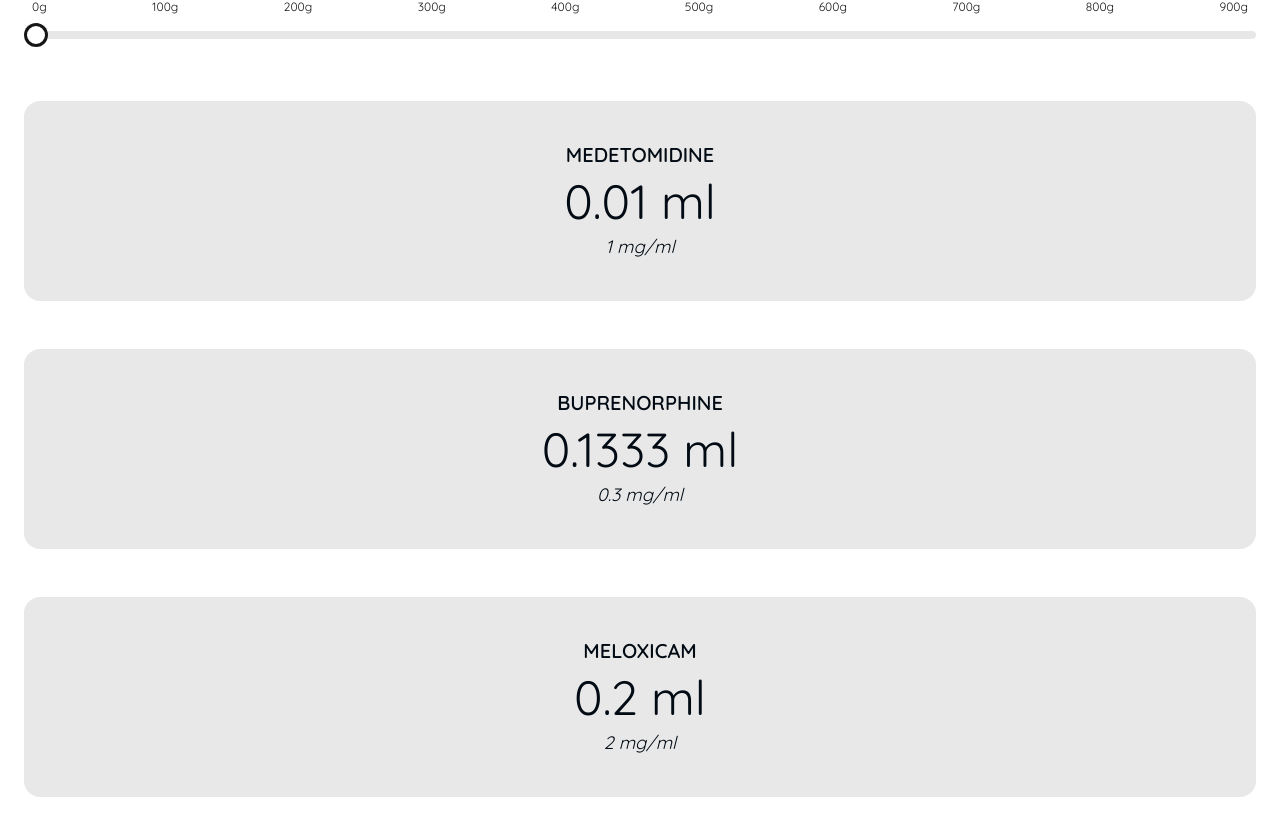
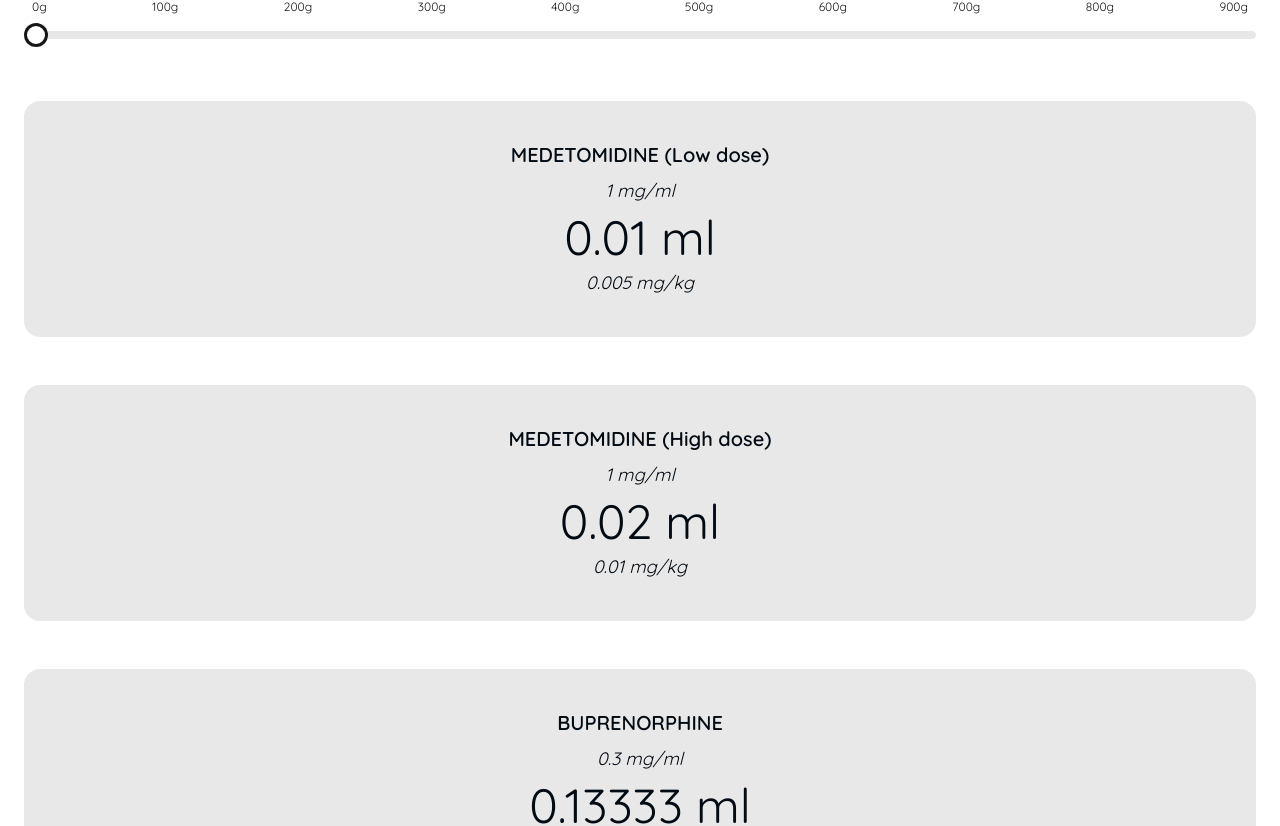
Before and after one commit to robinedmunds/vet-calc, a Next.js app: page /cat/castration in a window 1280 px wide. Shown: the part 495-1321 px from the top of the page. Built offline with nearby package versions, Linux system fonts and the light colour scheme.

Commit message:
Add high doses. Remove redundant useState

```diff
--- a/src/pages/[animal]/[procedure].tsx
+++ b/src/pages/[animal]/[procedure].tsx
@@ -1,4 +1,4 @@
-import { useState, useEffect } from "react";
+import { useState } from "react";
 import type { GetStaticProps, GetStaticPaths } from "next";
 import { useRouter } from "next/router";
 import Layout from "../layout";
@@ -28,15 +28,11 @@ export const getStaticProps = (async (_) => {
 
 export default function DrugCalc() {
   const router = useRouter();
+  const animal = router.query.animal as AnimalKeys;
+  const procedure = router.query.procedure as ProcedureKeys;
   const [kg, setKg] = useState<number>(2);
   const [grams, setGrams] = useState<number>(0);
-  const [animal, setAnimal] = useState<AnimalKeys>(
-    router.query.animal as AnimalKeys,
-  );
-  const [procedure, setProcedure] = useState<ProcedureKeys>(
-    router.query.procedure as ProcedureKeys,
-  );
-  const [highlight, setHighlight] = useState<DrugKeys | undefined>(undefined);
+  const [highlight, setHighlight] = useState<string | undefined>(undefined);
 
   function genDoses() {
     if (!animal || !procedure) return;
@@ -44,12 +40,12 @@ export default function DrugCalc() {
     const DRUGS = ANIMALS[animal][procedure];
     const arr = [];
     for (const [name, detail] of Object.entries(DRUGS)) {
-      const weightKg = kg + grams / 1000;
+      const twoDoses = detail.mgPerKg.low !== detail.mgPerKg.high;
       const roundedDose = calcDose({
-        weightKg,
+        weightKg: kg + grams / 1000,
         mgPerMl: detail.mgPerMl,
         mgPerKg: detail.mgPerKg.low,
-        decimalPlaces: 4,
+        decimalPlaces: 5,
       });
 
       arr.push(
@@ -63,11 +59,42 @@ export default function DrugCalc() {
           }
         >
           <div className="card-body items-center">
-            <h4 className="card-title">{name.toUpperCase()}</h4>
+            <h4 className="card-title">
+              {name.toUpperCase()}
+              {twoDoses ? " (Low dose)" : undefined}
+            </h4>
+            <em className="text-lg">{detail.mgPerMl} mg/ml</em>
             <div className="text-5xl">{roundedDose} ml</div>
-            <div className="text-lg">
-              <em>{detail.mgPerMl} mg/ml</em>
-            </div>
+            <em className="text-lg">{detail.mgPerKg.low} mg/kg</em>
+          </div>
+        </div>,
+      );
+
+      if (!twoDoses) continue;
+
+      const highDose = calcDose({
+        weightKg: kg + grams / 1000,
+        mgPerMl: detail.mgPerMl,
+        mgPerKg: detail.mgPerKg.high,
+        decimalPlaces: 5,
+      });
+
+      const highKey = name.concat("-high");
+      arr.push(
+        <div
+          key={highKey}
+          className={"card bg-base-200 text-primary-content w-full border-8".concat(
+            highlight === highKey ? " border-secondary" : " border-base-200",
+          )}
+          onClick={(_) =>
+            setHighlight(highlight !== highKey ? highKey : undefined)
+          }
+        >
+          <div className="card-body items-center">
+            <h4 className="card-title">{name.toUpperCase()} (High dose)</h4>
+            <em className="text-lg">{detail.mgPerMl} mg/ml</em>
+            <div className="text-5xl">{highDose} ml</div>
+            <em className="text-lg">{detail.mgPerKg.high} mg/kg</em>
           </div>
         </div>,
       );
```
